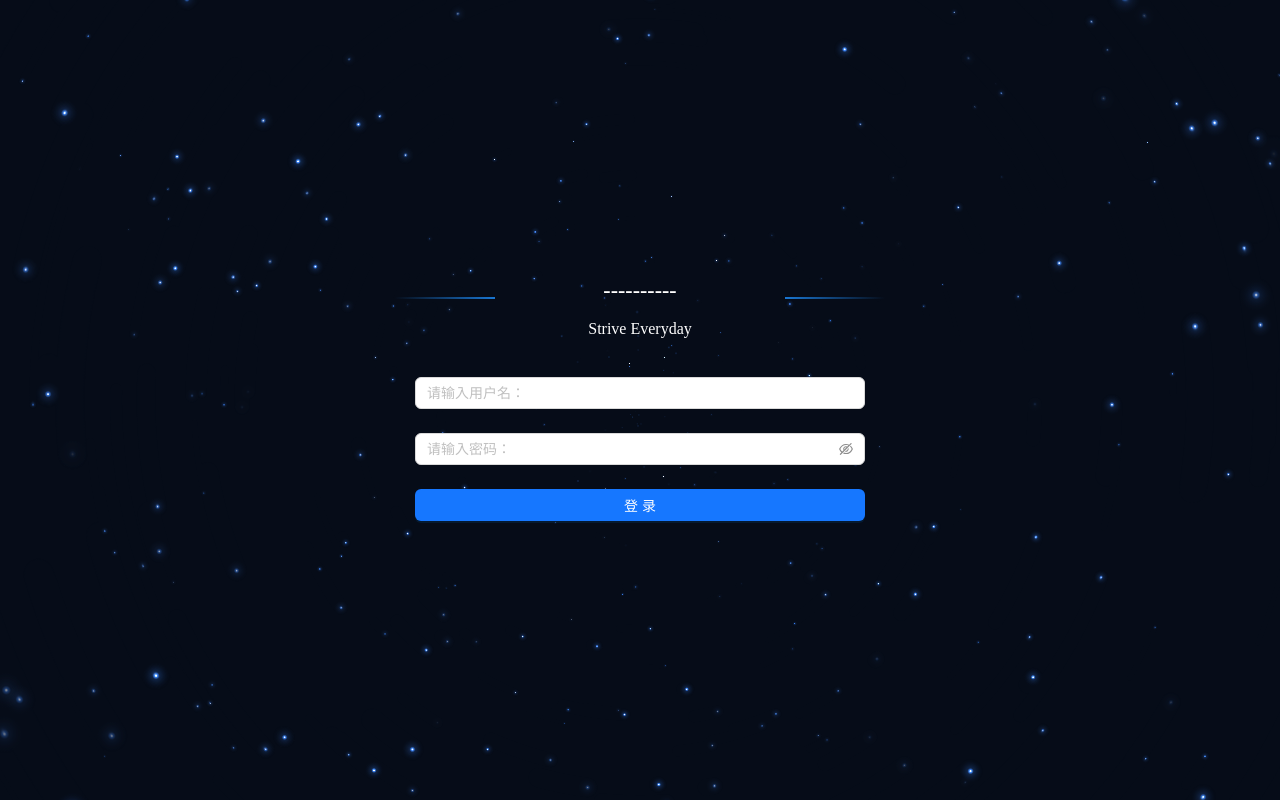
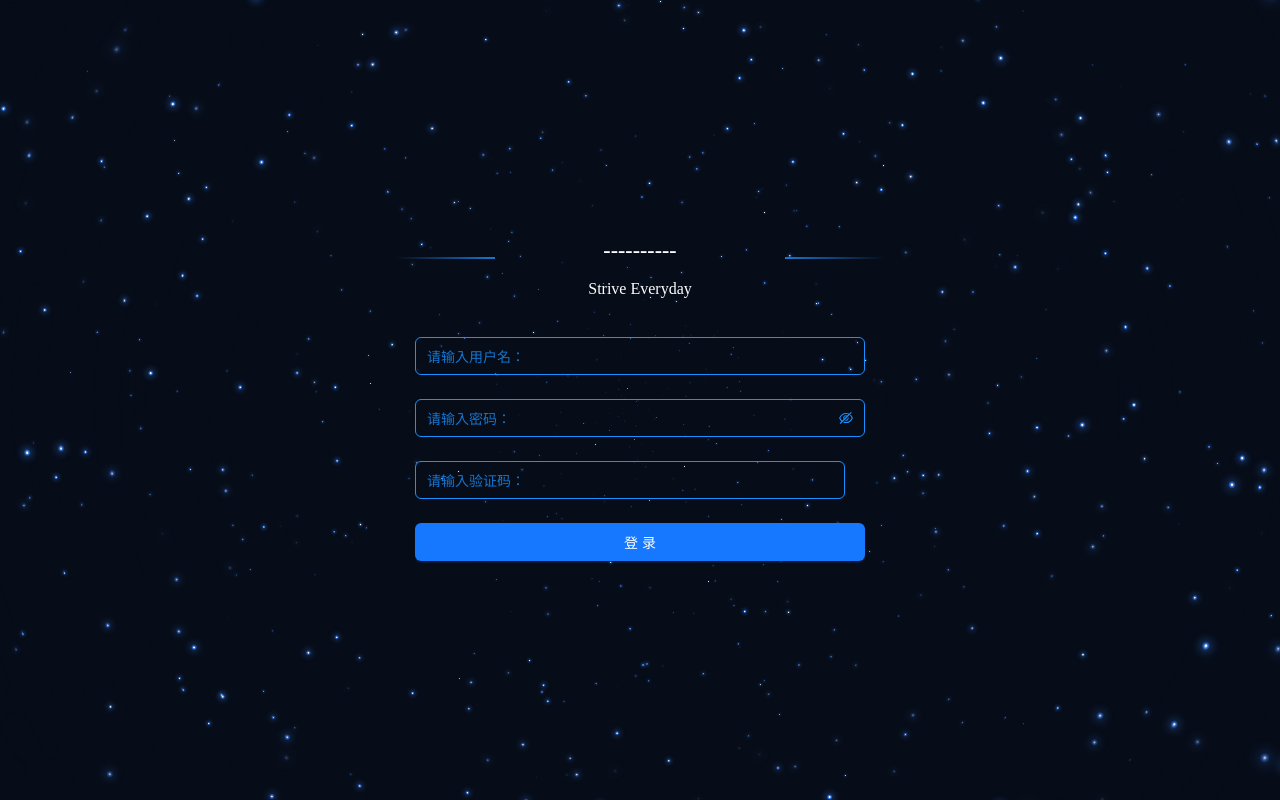
Before and after one commit to danshouyaak/vite-p, a React (Vite) app: page /login in a window 1280 px wide. Built offline with nearby package versions, Linux system fonts and the light colour scheme.

Commit message:
登录界面设置

```diff
--- a/src/views/Login/index.tsx
+++ b/src/views/Login/index.tsx
@@ -1,9 +1,10 @@
-import { useEffect } from "react"
+import { useEffect, useState } from "react"
 import style from "./login.module.scss"
 import intitLoginBg from "./init.ts"
 import { Input, Space, Button } from "antd"
 //import 'antd/dist/antd.less'
 import './login.less'
+import { log } from "console"
 
 const view = () => {
     //加载完组件之后,加载背景
@@ -14,6 +15,15 @@ const view = () => {
             //窗口的改变引起初始化
         }
     }, [])
+
+    //获取用户输入的信息
+    const [usenameVal,set] = useState("") //存储用户输入的信息
+    const usernameChange = (e: ChangeEvent<HTMLInputElement>) => {
+        //获取用户输入的用户名
+        console.log(e.target.value);
+
+    }
+
     return (
         // 登陆盒子
         <div className={style.loginPage}>
@@ -22,7 +32,7 @@ const view = () => {
             <canvas id="canvas" style={{ display: "block" }}></canvas>
 
             <div className={style.loginBox + " loginBox"}>
-            {/* 辅助类 空格加类名 */}
+                {/* 辅助类 空格加类名 */}
 
                 {/* 登录盒子 */}
 
@@ -34,9 +44,15 @@ const view = () => {
                 {/* 表单部分 */}
                 <div className="form">
                     <Space direction="vertical" size="large" style={{ display: 'flex' }}>
-                        <Input placeholder="请输入用户名："></Input>
+                        <Input placeholder="请输入用户名：" onChange={usernameChange}></Input>
                         <Input.Password placeholder="请输入密码："></Input.Password>
-                        <Button type="primary" block>登录</Button>
+                        <div className="captchaBox">
+                            <Input placeholder="请输入验证码：" ></Input>
+                            <div className="captchaImg">
+                                <img src="" alt="" height="38" />
+                            </div>
+                        </div>
+                        <Button type="primary" block className="loginBtn">登录</Button>
                     </Space>
                 </div>
             </div>
--- a/src/views/Login/init.ts
+++ b/src/views/Login/init.ts
@@ -11,7 +11,7 @@ h = canvas.height = windowHeight,
 hue = 217,
 stars:IntStart[] = [],
 count = 0,
-maxStars = 500;//星星数量
+maxStars = 1000;//星星数量
 
 var canvas2 = document.createElement('canvas') ,
 ctx2 = canvas2.getContext('2d') as CanvasRenderingContext2D;
--- a/src/views/Login/login.less
+++ b/src/views/Login/login.less
@@ -1,5 +1,40 @@
-.loginbox {
-    .ant-input {
-        background-color: rgba(189, 19, 19, 0);
+.loginBox {
+
+    .ant-input,
+    .ant-input-password {
+        background-color: rgba(255, 255, 255, 0);
+        border-color: #1890ff;
+        color: #fff;
+        height: 38px;
+    }
+
+    .ant-input-password .ant-input {
+        height: 28px;
+    }
+
+    // placeholder字体颜色的控制
+    .ant-input::-webkit-input-placeholder {
+        //  color:#1890ff;
+        color: rgba(24, 144, 255, .8);
+    }
+
+    //眼睛控制效果
+    .ant-input-password-icon.anticon,
+    .ant-input-password-icon.anticon:hover {
+        color: #1890ff;
+    }
+
+    //控制验证码盒子
+    .captchaBox {
+        display: flex;
+
+        .captchaImg {
+            margin-left: 20px;
+            cursor: pointer;
+        }
+    }
+
+    .loginBtn {
+        height: 38px;
     }
 }
```
